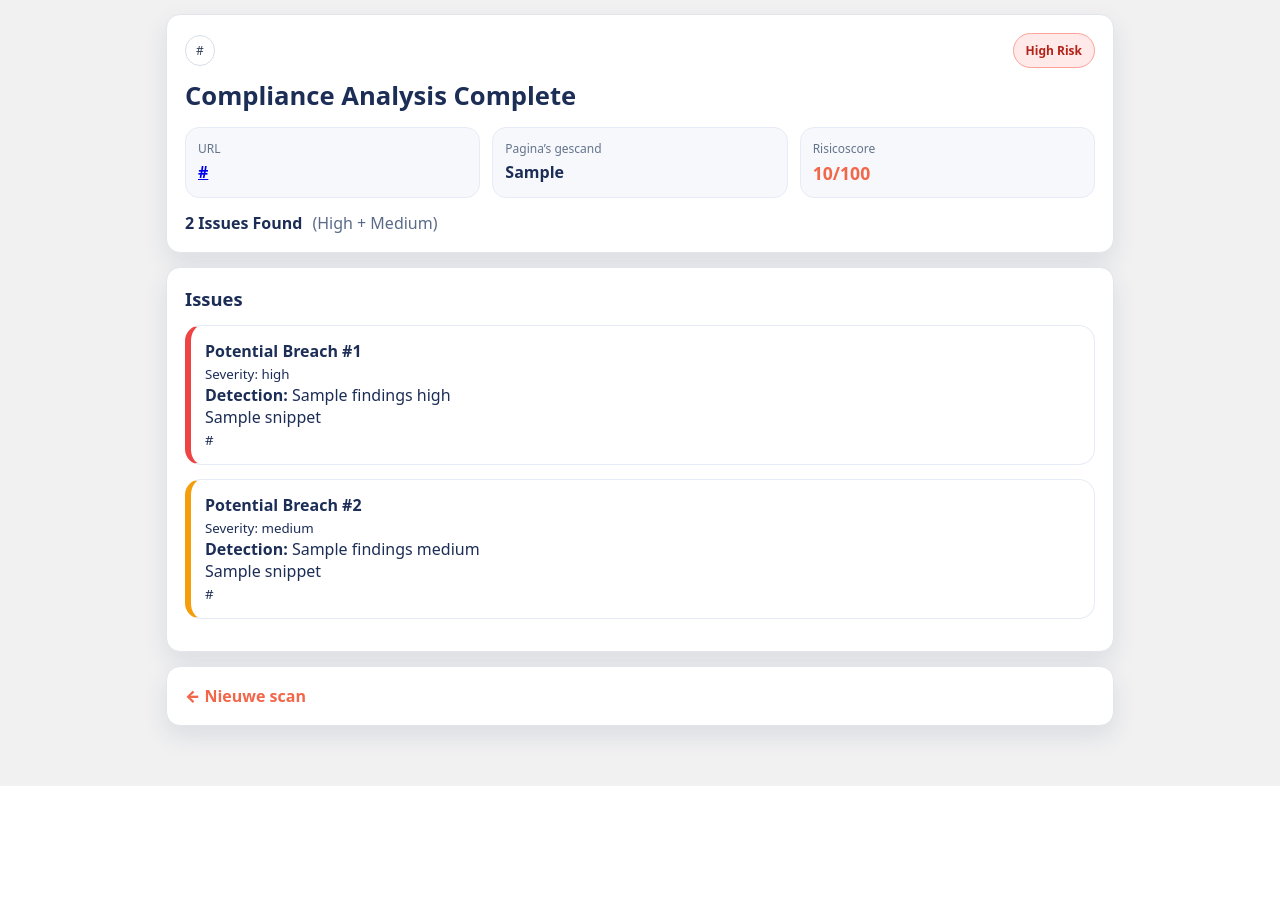
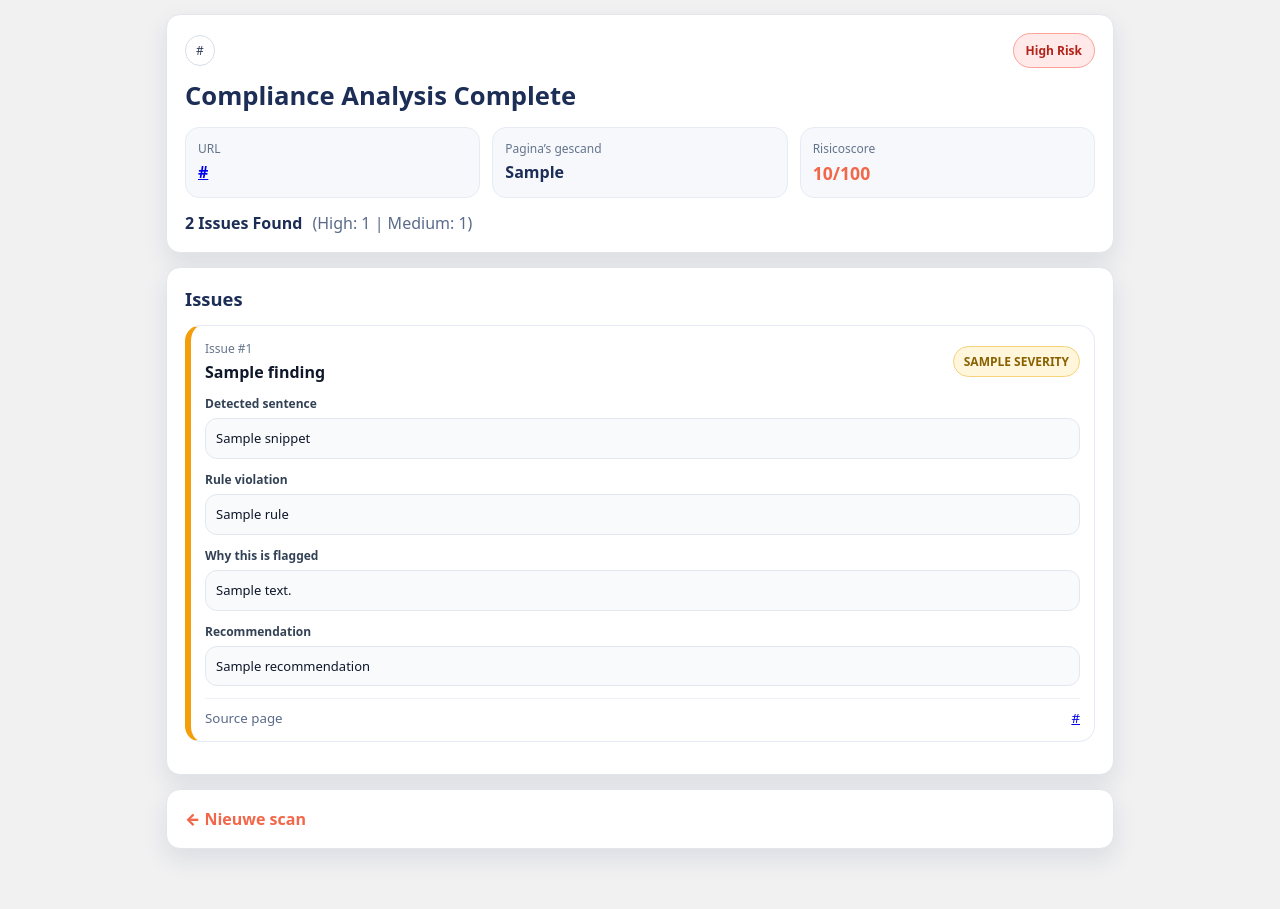
Before and after one commit to JayDee75/greencheck, a FastAPI app: template templates/report.html in a window 1280 px wide. Shown: the part 64-973 px from the top of the page. Before the commit the page ends 850 px from the top, so only its background shows below. Run offline with FastAPI, Linux system fonts and the light colour scheme; the template is opened without the code that fills it: most values are stand-ins (such as "Sample title", 1, 10 or a date in 2020).

Commit message:
Improve report detail and severity gradation

```diff
--- a/app/main.py
+++ b/app/main.py
@@ -59,6 +59,12 @@ class Finding:
     evidence: str
     severity: str
     how_to_fix: str
+
+
+RULEBOOK = {
+    "MATERIAL_TARGET_CLAIM": "EmpCo Art. 5/6 — Een materiële klimaatdoelclaim moet onderbouwd zijn met scope, baseline, methodologie en voortgangsinformatie.",
+    "MATERIAL_ABSOLUTE_CLAIM": "EmpCo Art. 5 — Absolute claims (bv. net zero/carbon neutral) moeten duidelijk afgebakend en verifieerbaar zijn.",
+}
 
 
 def normalize_url(u: str) -> str:
@@ -260,7 +266,7 @@ def find_issues_on_page(page_url: str, text: str) -> List[Finding]:
             )
 
         if ABSOLUTE_CLAIMS.search(chunk):
-            severity = "medium" if has_substantiation else "high"
+            severity = "medium"
             offset_note = " Vermeld expliciet de rol van offsets/certificaten." if OFFSET_HINT.search(chunk) else ""
             message = (
                 "Materiële absolute claim (net zero/carbon neutral) zonder duidelijke afbakening of bewijs."
@@ -356,11 +362,15 @@ async def scan(request: Request, url: str = Form(...), max_pages: int = Form(10)
     risk = calc_risk_score(findings_obj)
 
     def to_template_finding(f: Finding) -> dict:
-        label = f.category.replace("_", " ").title()
-        notes = f.message
-        if f.how_to_fix:
-            notes = f"{notes} | Fix: {clip(f.how_to_fix, 160)}"
-        return {"label": label, "snippet": f.evidence, "page_url": f.url, "notes": notes}
+        return {
+            "label": f.category.replace("_", " ").title(),
+            "snippet": f.evidence,
+            "page_url": f.url,
+            "message": f.message,
+            "rule": RULEBOOK.get(f.category, "EmpCo Art. 5 — Claim moet duidelijk, juist en verifieerbaar zijn."),
+            "recommendation": f.how_to_fix,
+            "severity": f.severity,
+        }
 
     context = {
         "request": request,
@@ -368,17 +378,7 @@ async def scan(request: Request, url: str = Form(...), max_pages: int = Form(10)
         "input_url": target,
         "pages_scanned": pages_scanned,
         "risk_score": risk,
-        "findings": [
-            {
-                "category": f.category,
-                "url": f.url,
-                "message": f.message,
-                "how_to_fix": f.how_to_fix,
-                "evidence": f.evidence,
-                "severity": f.severity,
-            }
-            for f in findings_obj
-        ],
+        "findings": [to_template_finding(f) for f in findings_obj],
         "findings_high": [to_template_finding(f) for f in findings_obj if f.severity == "high"],
         "findings_medium": [to_template_finding(f) for f in findings_obj if f.severity == "medium"],
         "findings_low": [],
--- a/templates/report.html
+++ b/templates/report.html
@@ -30,7 +30,6 @@
       {% set risk_class = "risk-low" %}
     {% endif %}
 
-    <!-- Summary -->
     <section class="card">
       <div class="summary-row">
         <div class="chips">
@@ -62,11 +61,10 @@
 
       <div class="issues-found">
         <strong>{{ total_issues }} Issues Found</strong>
-        <span class="muted">(High + Medium)</span>
+        <span class="muted">(High: {{ high_count }} | Medium: {{ med_count }})</span>
       </div>
     </section>
 
-    <!-- Issues -->
     <section class="card">
       <h2 class="h2">Issues</h2>
 
@@ -76,24 +74,42 @@
         </div>
       {% endif %}
 
-      {% for f in findings_high %}
-        <div class="issue issue-red">
-          <strong>Potential Breach #{{ loop.index }}</strong><br>
-          <small>Severity: high</small><br>
-          <strong>Detection:</strong> {{ f.label }}<br>
-          {{ f.snippet }}<br>
-          <small>{{ f.page_url }}</small>
-        </div>
-      {% endfor %}
+      {% for f in findings %}
+        {% set red = f.severity == "high" %}
+        <article class="issue {{ 'issue-red' if red else 'issue-yellow' }}">
+          <div class="issue-head">
+            <div class="issue-title">
+              <span class="issue-no">Issue #{{ loop.index }}</span>
+              <span class="issue-name">{{ f.label }}</span>
+            </div>
+            <span class="tag {{ 'tag-red' if red else 'tag-yellow' }}">{{ f.severity|upper }}</span>
+          </div>
 
-      {% for f in findings_medium %}
-        <div class="issue issue-yellow">
-          <strong>Potential Breach #{{ high_count + loop.index }}</strong><br>
-          <small>Severity: medium</small><br>
-          <strong>Detection:</strong> {{ f.label }}<br>
-          {{ f.snippet }}<br>
-          <small>{{ f.page_url }}</small>
-        </div>
+          <div class="issue-section">
+            <div class="issue-k">Detected sentence</div>
+            <div class="issue-box">{{ f.snippet }}</div>
+          </div>
+
+          <div class="issue-section">
+            <div class="issue-k">Rule violation</div>
+            <div class="issue-box">{{ f.rule }}</div>
+          </div>
+
+          <div class="issue-section">
+            <div class="issue-k">Why this is flagged</div>
+            <div class="issue-box">{{ f.message }}</div>
+          </div>
+
+          <div class="issue-section">
+            <div class="issue-k">Recommendation</div>
+            <div class="issue-box">{{ f.recommendation }}</div>
+          </div>
+
+          <footer class="issue-foot">
+            <small class="muted">Source page</small>
+            <small><a href="{{ f.page_url }}" target="_blank">{{ f.page_url }}</a></small>
+          </footer>
+        </article>
       {% endfor %}
     </section>
 
```
